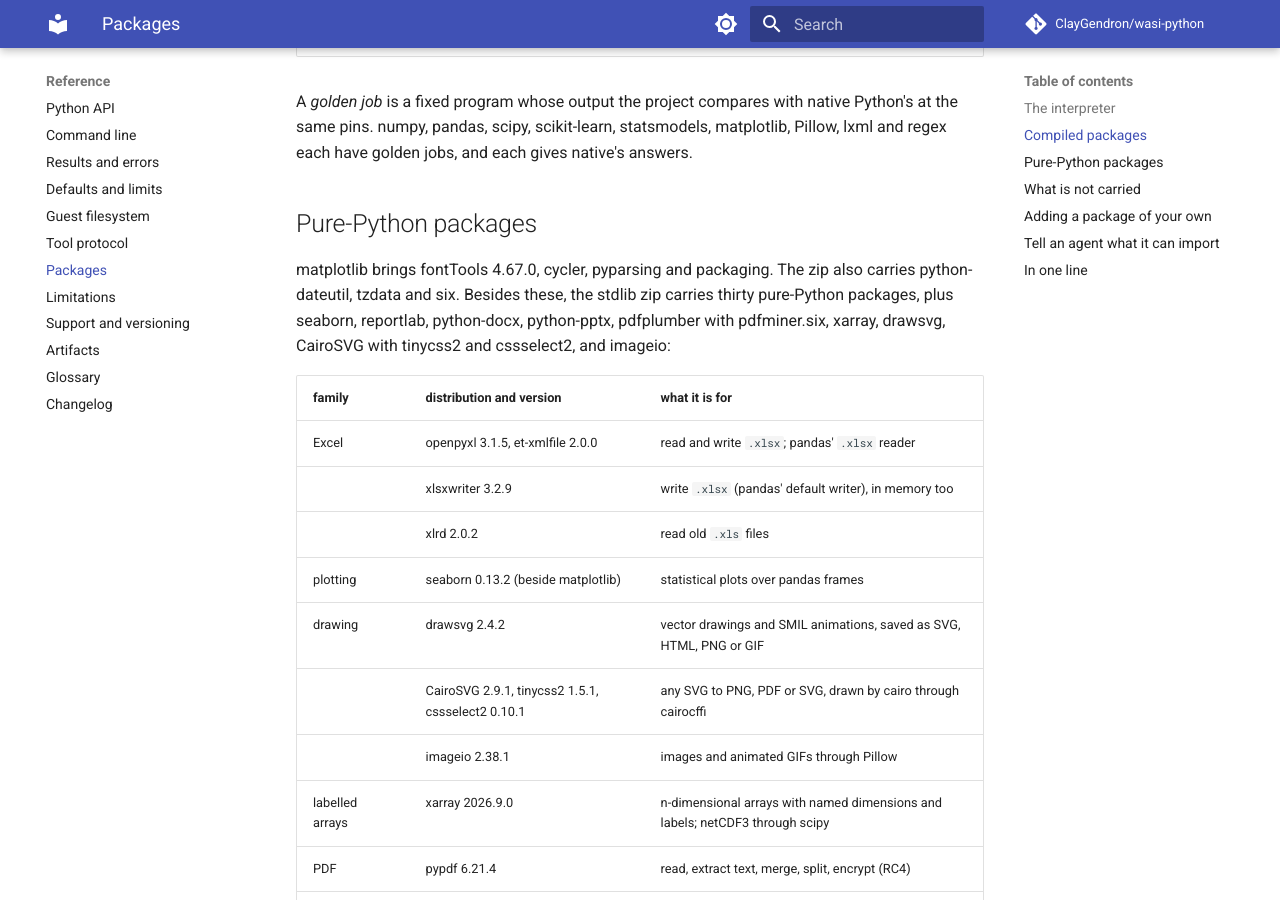
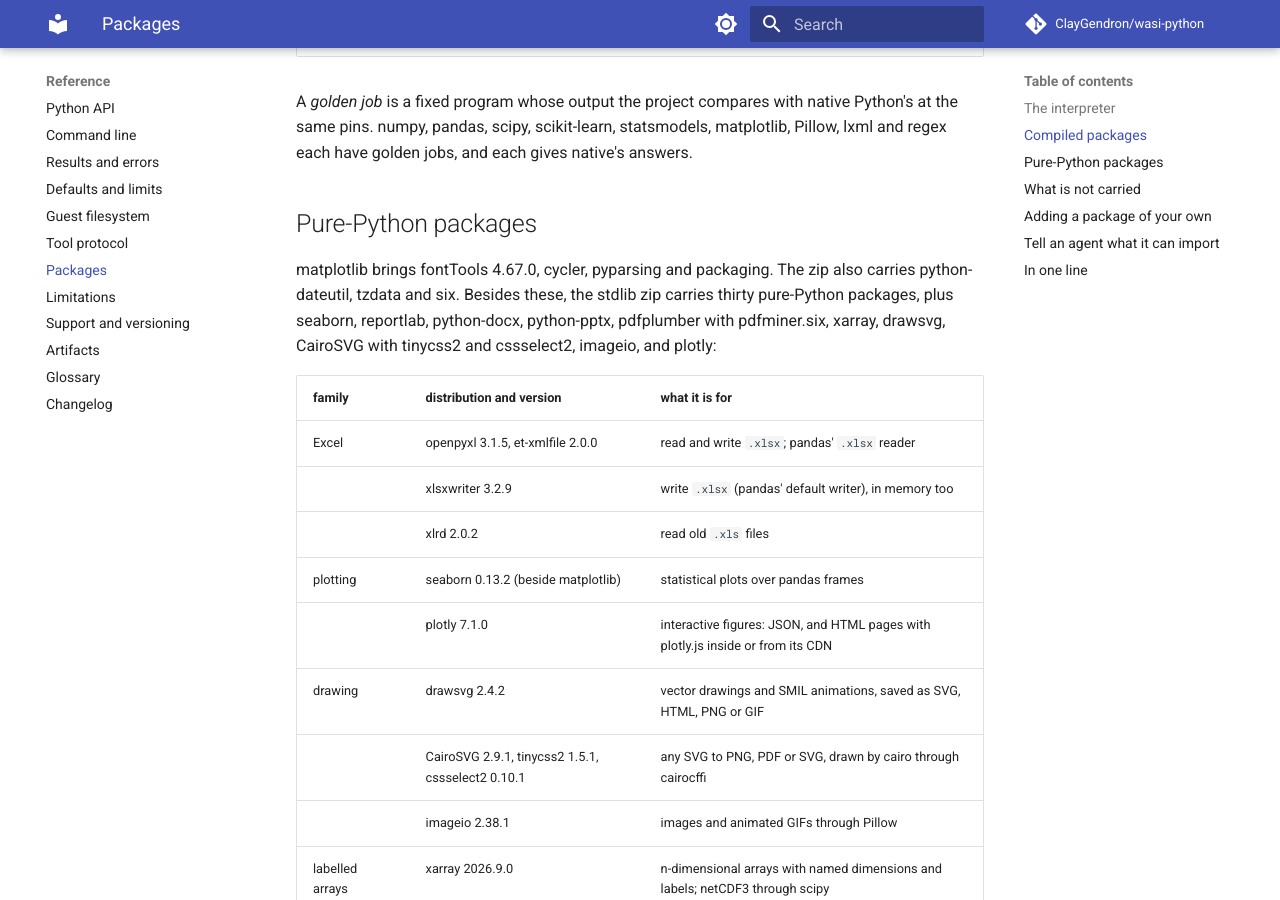
Before and after one commit to ClayGendron/wasi-python, an MkDocs documentation site: the page built from docs/reference/packages.md, in a window 1280 px wide and 900 px high, scrolled down 1597 px. Built offline with MkDocs 1.6.1 and Material for MkDocs 9.7.7, drawn with Linux system fonts in a browser that asks for light colours; comment, search, counter and statistics services are not loaded; some of the changed text lies outside the part shown.

Commit message:
167: the packages and limitations pages name plotly, and what it cannot do here
Co-Authored-By: Claude Opus 5.5 <noreply@anthropic.com>

```diff
--- a/docs/reference/packages.md
+++ b/docs/reference/packages.md
@@ -32,7 +32,7 @@ A *golden job* is a fixed program whose output the project compares with native
 
 ## Pure-Python packages
 
-matplotlib brings fontTools 4.67.0, cycler, pyparsing and packaging. The zip also carries python-dateutil, tzdata and six. Besides these, the stdlib zip carries thirty pure-Python packages, plus seaborn, reportlab, python-docx, python-pptx, pdfplumber with pdfminer.six, xarray, drawsvg, CairoSVG with tinycss2 and cssselect2, and imageio:
+matplotlib brings fontTools 4.67.0, cycler, pyparsing and packaging. The zip also carries python-dateutil, tzdata and six. Besides these, the stdlib zip carries thirty pure-Python packages, plus seaborn, reportlab, python-docx, python-pptx, pdfplumber with pdfminer.six, xarray, drawsvg, CairoSVG with tinycss2 and cssselect2, imageio, and plotly:
 
 | family | distribution and version | what it is for |
 |---|---|---|
@@ -40,6 +40,7 @@ matplotlib brings fontTools 4.67.0, cycler, pyparsing and packaging. The zip als
 | | xlsxwriter 3.2.9 | write `.xlsx` (pandas' default writer), in memory too |
 | | xlrd 2.0.2 | read old `.xls` files |
 | plotting | seaborn 0.13.2 (beside matplotlib) | statistical plots over pandas frames |
+| | plotly 7.1.0 | interactive figures: JSON, and HTML pages with plotly.js inside or from its CDN |
 | drawing | drawsvg 2.4.2 | vector drawings and SMIL animations, saved as SVG, HTML, PNG or GIF |
 | | CairoSVG 2.9.1, tinycss2 1.5.1, cssselect2 0.10.1 | any SVG to PNG, PDF or SVG, drawn by cairo through cairocffi |
 | | imageio 2.38.1 | images and animated GIFs through Pillow |
@@ -81,6 +82,7 @@ These are not in the set, so each raises its `ImportError`, as it does natively
 - `pytz`: use `zoneinfo`, which reads the stdlib zip's tzdata;
 - `cryptography`, which pypdf and pdfminer.six need for AES;
 - `pypdfium2`, for pdfplumber's page images;
+- `kaleido`, for plotly's static images, and `anywidget`, for its `FigureWidget`;
 - `antlr4` and `lark`, for sympy's `parse_latex`;
 - `odfpy`, for pandas' `engine="odf"`, and `pyxlsb`, for `.xlsb` files;
 - `cssselect` and `lxml_html_clean`, for `lxml.cssselect` and `lxml.html.clean`;
@@ -88,6 +90,8 @@ These are not in the set, so each raises its `ImportError`, as it does natively
 - `pwkit`, for `drawsvg.color`, and `ipywidgets`, for `drawsvg.widgets`.
 
 pdfplumber's `page.to_image()` needs pypdfium2, which is not carried; it raises `ModuleNotFoundError`. pdfminer.six reads files encrypted with RC4, and raises `ModuleNotFoundError` naming `cryptography` for one encrypted with AES. xarray's other file engines (netCDF4, h5netcdf, zarr) and its tutorial data are not carried; netCDF3 works through scipy, a file by path with `open_dataset(path, mmap=False)`.
+
+plotly writes a figure's JSON and HTML: `write_html(..., include_plotlyjs=True)` makes a page that works offline, and `include_plotlyjs="cdn"` one that loads plotly.js from plotly's CDN. Static images (`to_image`, `write_image`) need kaleido, which drives a Chrome browser and cannot run here; they raise. `FigureWidget` needs anywidget and a notebook, and raises `ImportError`.
 
 reportlab's bitmap renderer needs rlPyCairo, which is not carried either; it raises `RenderPMError`. Draw reportlab charts to PDF or SVG instead.
 
@@ -128,4 +132,4 @@ The list is the runtime's. A package a grant adds through `import_path=` is not
 
 ## In one line
 
-CPython 3.15.2 with numpy, pandas, scipy, scikit-learn, statsmodels, matplotlib, lxml and regex compiled in, and thirty pure-Python packages plus seaborn, reportlab, python-docx, python-pptx, pdfplumber with pdfminer.six, xarray, drawsvg, CairoSVG and imageio in the zip, each at one pinned version.
+CPython 3.15.2 with numpy, pandas, scipy, scikit-learn, statsmodels, matplotlib, lxml and regex compiled in, and thirty pure-Python packages plus seaborn, reportlab, python-docx, python-pptx, pdfplumber with pdfminer.six, xarray, drawsvg, CairoSVG, imageio and plotly in the zip, each at one pinned version.
```
Also changed, not shown: README.md (+1 -1 lines), docs/reference/limitations.md (+1 -0 lines).
